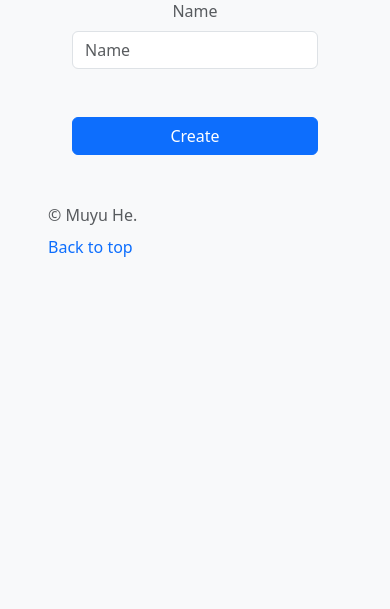
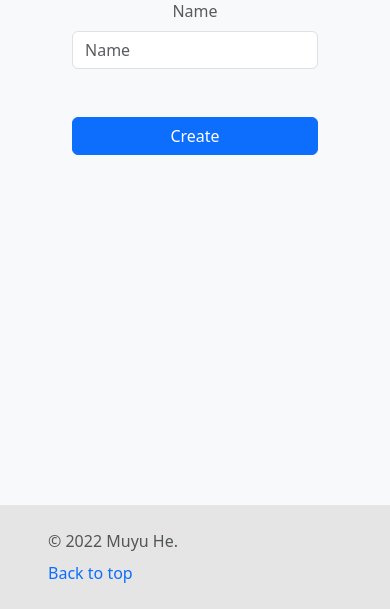
Before and after one commit to RiddleHe/QuizAcademy, a Django app: page /add_quiz/ in a window 390 px wide. Shown: the part 235-844 px from the top of the page. Run offline with Django 4.2, Linux system fonts and the light colour scheme; a user stored in the database is signed in; some libraries are stand-ins or nearby versions.

Commit message:
Added responsive design to the footer.

```diff
--- a/quizzes/templates/quizzes/base.html
+++ b/quizzes/templates/quizzes/base.html
@@ -22,7 +22,7 @@
     <link rel="stylesheet" href="https://cdn.jsdelivr.net/npm/bootstrap-icons@1.5.0/font/bootstrap-icons.css">
 </head>
 
-<body style="background-color: #F8F9FA;">
+<body style="background-color: #F8F9FA">
     <a name="top"></a>
 
     <header class="blog-header py-4 px-5">
@@ -59,13 +59,14 @@
         <div>
             {% block content %}{% endblock content %}
         </div>
+        <div style="height: 150px;"></div>
     </div>
 
 
-    <footer class="blog-footer bg-light text-start py-4 px-5" style="background-color: #F2E5D7">
+    <footer class="blog-footer text-start py-4 px-5 fixed-bottom" style="background-color: #e5e5e5;">
         <div class="row">
             <div class="col-lg-3 offset-lg-1">
-                <div class="text-muted mb-2">&copy; Muyu He.</div>
+                <div class="text-muted mb-2">&copy; 2022 Muyu He.</div>
                 <a href="#top" class="text-decoration-none">Back to top</a>
             </div>
         </div>
```
Also changed, not shown: 4 other files.
